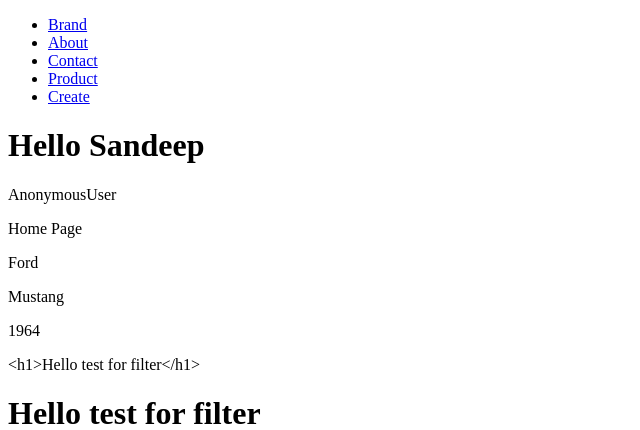
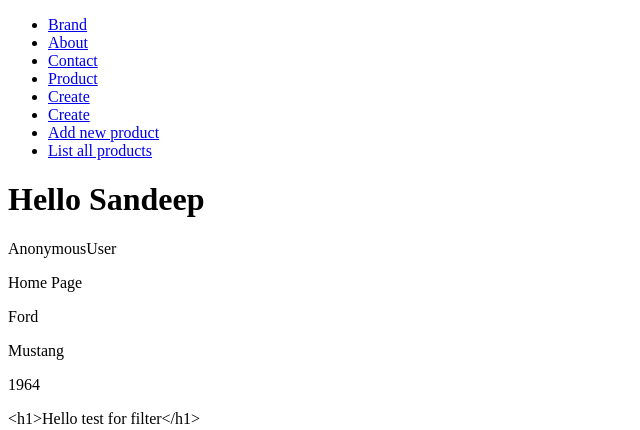
Before and after one commit to sandeep-s-s/My_Django_App, a Django app: page / in a window 1280 px wide. Shown: the top 430 px of the page, without its empty margins (0-640 px from the left). Run offline with Django 3.2, Linux system fonts and the light colour scheme.

Commit message:
url updated in nav bar

```diff
--- a/templates/navbar.html
+++ b/templates/navbar.html
@@ -5,5 +5,8 @@
 		<li><a href="/contact">Contact</a></li>
 		<li><a href="/product">Product</a></li>
 		<li><a href="/create">Create</a></li>
+		<li><a href="/add">Create</a></li>
+		<li><a href="/add">Add new product</a></li>
+		<li><a href="/list-product">List all products</a></li>
 	</ul>
 </nav>
```
